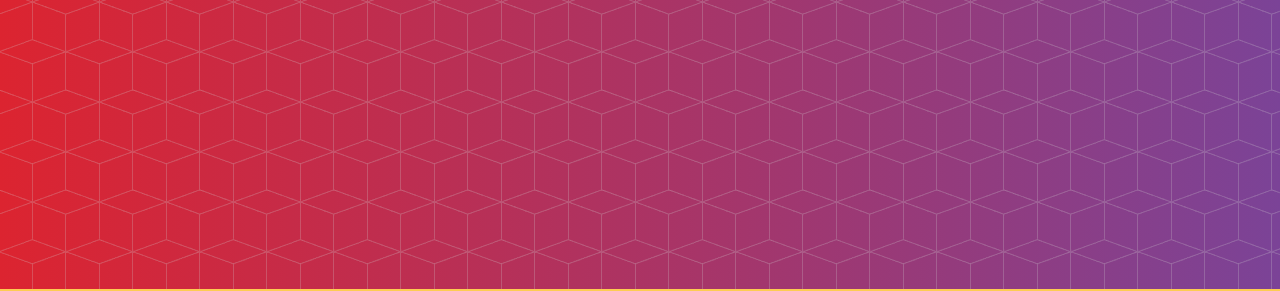
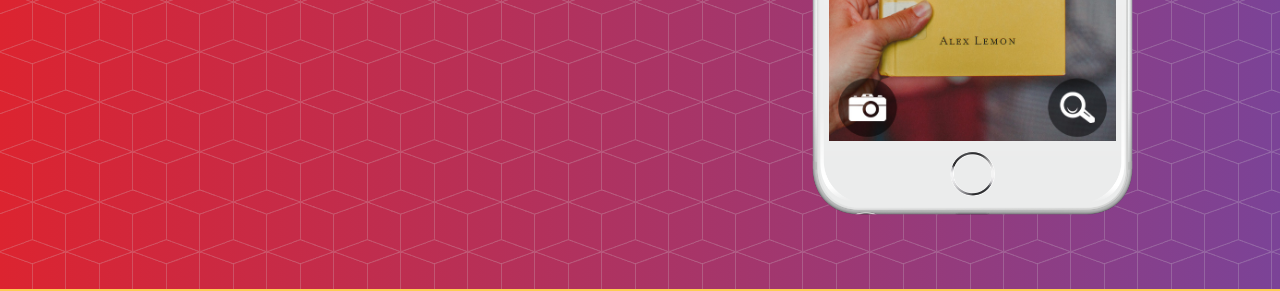
Before and after one commit to stackbit-projects/best-moon-fe086, a Gatsby site: page / in a window 1280 px wide. Shown: the part 511-802 px from the top of the page. Built offline with nearby package versions, Linux system fonts and the light colour scheme; Gatsby itself is replaced by a stand-in of ours; a web font is replaced by a local one.

Commit message:
index.js: changed

```diff
--- a/src/pages/index.js
+++ b/src/pages/index.js
@@ -27,6 +27,18 @@ const IndexPage = () => (
                   see my portfolio
                 </a>
               </Scroll>
+            </div>
+          </div>
+          <div className="col-lg-5 my-auto">
+            <div className="device-container">
+              <div className="device-mockup iphone6_plus portrait white">
+                <div className="device">
+                  <div className="screen">
+                    <img src={demo1} className="img-fluid" alt="" />
+                  </div>
+                  <div className="button"></div>
+                </div>
+              </div>
             </div>
           </div>
         </div>
```
